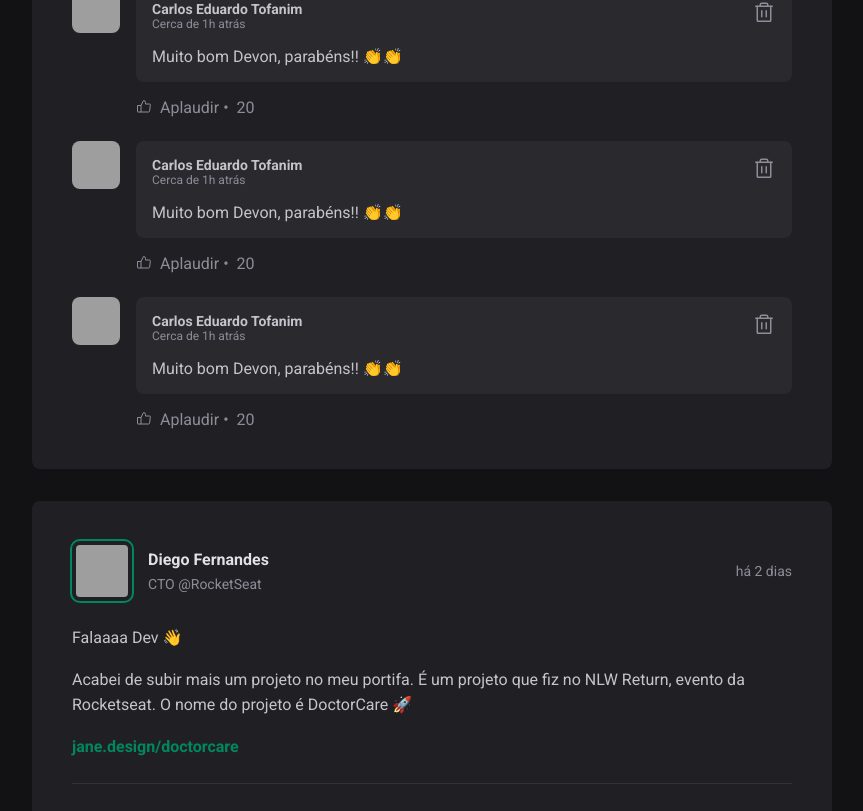
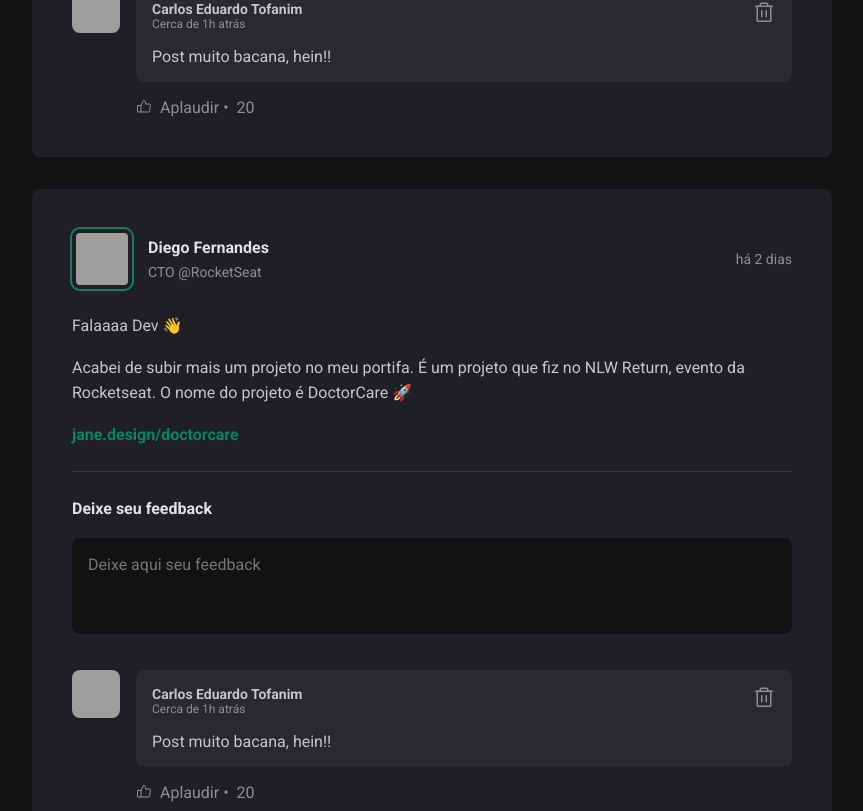
Before and after one commit to dutofanim/01-fundamentos-reactjs, a React (Vite) app: page / in a window 1280 px wide. Shown: the part 608-1419 px from the top of the page, without its empty margins (352-1215 px from the left). Built offline with nearby package versions, Linux system fonts and the light colour scheme; grey boxes are pictures that could not be loaded.

Commit message:
feat: Changes in Comment rules

```diff
--- a/src/components/Comment.jsx
+++ b/src/components/Comment.jsx
@@ -1,8 +1,9 @@
+import PropTypes from 'prop-types'
 import { ThumbsUp, Trash } from 'phosphor-react'
 import styles from './Comment.module.css'
 import { Avatar } from './Avatar'
 
-export function Comment() {
+export function Comment({ content }) {
     return (
         <div className={styles.comment}>
             <Avatar
@@ -20,7 +21,7 @@ export function Comment() {
                             <Trash size={24} />
                         </button>
                     </header>
-                    <p>Muito bom Devon, parabéns!! 👏👏</p>
+                    <p>{content}</p>
                 </div>
                 <footer>
                     <button>
@@ -32,3 +33,7 @@ export function Comment() {
         </div>
     )
 }
+
+Comment.propTypes = {
+    content: PropTypes.string
+}
--- a/src/components/Post.jsx
+++ b/src/components/Post.jsx
@@ -6,10 +6,9 @@ import ptBR from 'date-fns/locale/pt-BR'
 import { Avatar } from './Avatar'
 import { Comment } from './Comment'
 import styles from './Post.module.css'
+import { useState } from 'react'
 
 export function Post({ author, publishedAt, content }) {
-
-    let keyNumber = 0;
 
     const titleDate = format(publishedAt, "d 'de' LLLL 'às' HH:mm'h'", {
         locale: ptBR
@@ -19,6 +18,21 @@ export function Post({ author, publishedAt, content }) {
         locale: ptBR,
         addSuffix: true
     })
+
+    const [comments, setComments] = useState([
+        'Post muito bacana, hein!!'
+    ])
+
+    const [newCommentText, setNewCommentText] = useState('')
+
+    function handleCreateNewContent() {
+        event.preventDefault();
+        setComments([...comments, newCommentText]);
+    }
+
+    function handleNewCommentChange() {
+        setNewCommentText(event.target.value);
+    }
 
     return (
         <article className={styles.post}>
@@ -37,30 +51,39 @@ export function Post({ author, publishedAt, content }) {
                 </time>
             </header>
             <div className={styles.content}>
-                {content.map(item => {
+                {content.map((item, index) => {
 
                     if (item.type === 'paragraph') {
-                        keyNumber += 1;
-                        return <p key={keyNumber}>{item.content}</p>
+                        return (<p key={index}>
+                                    {item.content}
+                                </p>)
                     } else if (item.type === 'link') {
-                        keyNumber += 1;
-                        return <p key={keyNumber}><a href='#'>{item.content}</a></p>
+                        return (<p key={index}>
+                                    <a href='#'>
+                                        {item.content}
+                                    </a>
+                                </p>)
                     }
                 })}
             </div>
-            <form className={styles.commentForm}>
+            <form onSubmit={handleCreateNewContent} className={styles.commentForm}>
                 <strong>Deixe seu feedback</strong>
                 <textarea
                     placeholder='Deixe aqui seu feedback'
+                    onChange={handleNewCommentChange}
+                    value={newCommentText}
                 />
                 <footer>
                     <button type='submit'>Publicar</button>
                 </footer>
             </form>
             <div className={styles.commentList}>
-                <Comment />
-                <Comment />
-                <Comment />
+                {comments.map((comment, index) => {
+                    return <Comment
+                                key={index}
+                                content={comment}
+                            />
+                })}
             </div>
         </article>
     )
```
